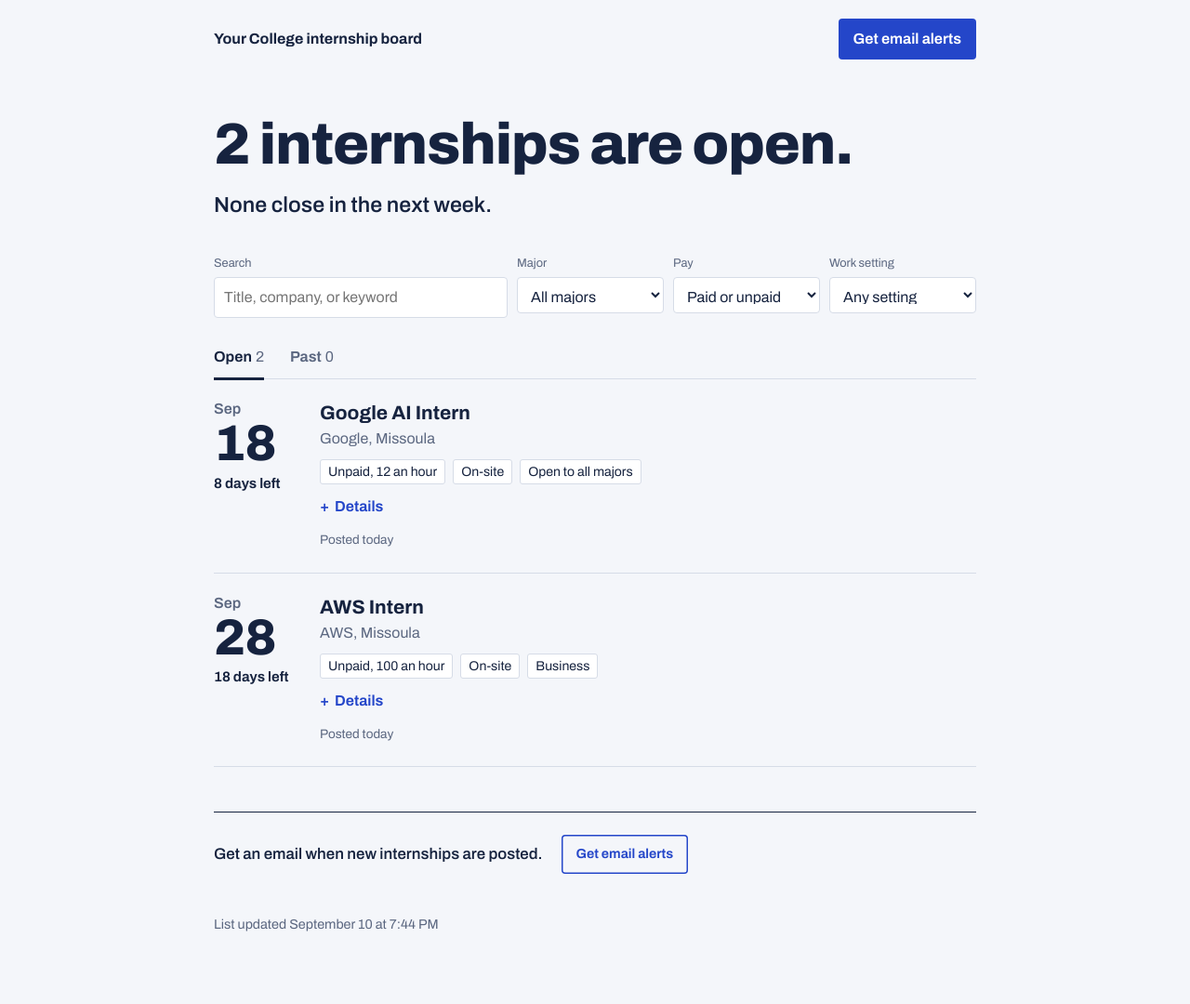
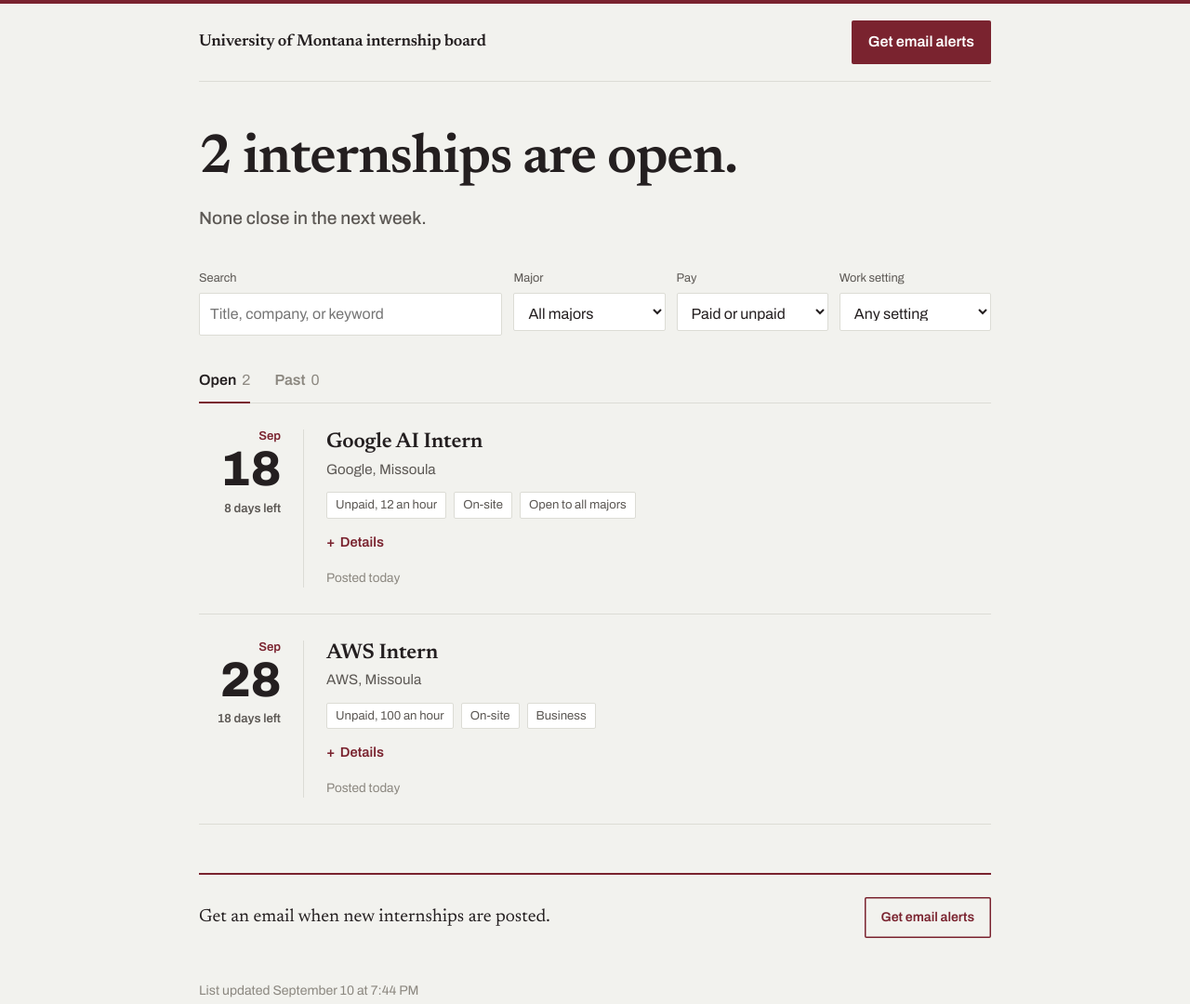
Before and after one commit to reggieduce/internship-board, a plain HTML site: page index.html in a window 1280 px wide. Shown: the whole page at 93% size. Drawn offline with Linux system fonts and the light colour scheme.

Commit message:
Update styles and college name in index.html

```diff
--- a/index.html
+++ b/index.html
@@ -6,143 +6,193 @@
 <title>Internship board</title>
 <link rel="preconnect" href="https://fonts.googleapis.com">
 <link rel="preconnect" href="https://fonts.gstatic.com" crossorigin>
-<link href="https://fonts.googleapis.com/css2?family=Archivo:wdth,wght@62..125,300..900&display=swap" rel="stylesheet">
+<link href="https://fonts.googleapis.com/css2?family=Archivo:ital,wdth,wght@0,62..125,300..900;1,62..125,300..900&family=Newsreader:ital,opsz,wght@0,6..72,400..700;1,6..72,400..700&display=swap" rel="stylesheet">
 <style>
   :root {
-    --paper: #F4F6FA;
+    --paper: #F2F2EE;
     --white: #FFFFFF;
-    --ink: #16233F;
-    --cobalt: #2446C9;
-    --cobalt-dark: #1A359E;
-    --marker: #FFE55C;
-    --slate: #5B6780;
-    --rule: #D6DCE7;
-    --muted: #8A93A6;
-    --stub-w: 92px;
+    --ink: #241F20;
+    --maroon: #7A232F;
+    --maroon-dark: #58151F;
+    --maroon-wash: #FAF3F3;
+    --rule: #DCDCD5;
+    --slate: #5C5854;
+    --muted: #8C8880;
+    --gold: #F1DFAF;
+    --stub-w: 112px;
+    --spine: 24px;
   }
   * { box-sizing: border-box; }
   html { -webkit-text-size-adjust: 100%; }
   body {
     margin: 0;
+    border-top: 4px solid var(--maroon);
     background: var(--paper);
     color: var(--ink);
     font-family: "Archivo", system-ui, sans-serif;
     font-variation-settings: "wdth" 100;
     font-size: 1rem;
-    line-height: 1.5;
+    line-height: 1.55;
+    -webkit-font-smoothing: antialiased;
   }
-  a { color: var(--cobalt); }
-  :focus-visible { outline: 3px solid var(--cobalt); outline-offset: 2px; }
-  .wrap { max-width: 860px; margin: 0 auto; padding: 0 20px; }
+  a { color: var(--maroon); text-underline-offset: 2px; }
+  :focus-visible { outline: 2px solid var(--maroon); outline-offset: 3px; }
+  .wrap { max-width: 900px; margin: 0 auto; padding: 0 24px; }
 
   /* Top bar */
-  .topbar { display: flex; align-items: center; justify-content: space-between; gap: 16px; padding: 20px 0; }
-  .brand { font-weight: 700; font-size: 1rem; }
+  .topbar {
+    display: flex; align-items: center; justify-content: space-between; gap: 16px;
+    padding: 18px 0; border-bottom: 1px solid var(--rule);
+  }
+  .brand {
+    font-family: "Newsreader", Georgia, serif;
+    font-weight: 600; font-size: 1.1rem; letter-spacing: -0.01em;
+  }
   .btn {
-    display: inline-block; font: inherit; font-weight: 650; text-decoration: none;
-    background: var(--cobalt); color: var(--white); border: 0; border-radius: 4px;
-    padding: 10px 16px; cursor: pointer; white-space: nowrap;
+    display: inline-block; font: inherit; font-weight: 600; text-decoration: none;
+    background: var(--maroon); color: var(--white); border: 0; border-radius: 2px;
+    padding: 11px 18px; cursor: pointer; white-space: nowrap;
+    transition: background-color .15s ease;
   }
-  .btn:hover { background: var(--cobalt-dark); }
-  .btn-quiet { background: transparent; color: var(--cobalt); box-shadow: inset 0 0 0 1.5px var(--cobalt); }
-  .btn-quiet:hover { background: var(--white); }
+  .btn:hover { background: var(--maroon-dark); }
+  .btn-quiet { background: transparent; color: var(--maroon); box-shadow: inset 0 0 0 1.5px var(--maroon); }
+  .btn-quiet:hover { background: var(--maroon-wash); }
 
   /* Hero: the live count is the headline */
-  .hero { padding: 40px 0 36px; }
+  .hero { padding: 52px 0 40px; }
   .hero h1 {
     margin: 0;
-    font-variation-settings: "wdth" 125;
-    font-weight: 820;
-    font-size: clamp(2.1rem, 6.4vw, 3.9rem);
-    line-height: 1.02;
-    letter-spacing: -0.02em;
+    font-family: "Newsreader", Georgia, serif;
+    font-weight: 600;
+    font-size: clamp(2.2rem, 6vw, 3.7rem);
+    line-height: 1.05;
+    letter-spacing: -0.018em;
+    max-width: 18ch;
     text-wrap: balance;
   }
   .hero .soon {
     display: inline-block;
-    margin-top: 16px;
-    font-size: clamp(1.15rem, 2.6vw, 1.45rem);
-    font-weight: 560;
+    margin-top: 18px;
+    font-size: clamp(1rem, 2.2vw, 1.2rem);
+    font-weight: 500;
+    color: var(--slate);
   }
   .mark {
-    background: linear-gradient(transparent 12%, var(--marker) 12%, var(--marker) 88%, transparent 88%);
-    padding: 0 0.2em;
+    background: var(--gold);
+    color: var(--ink);
+    padding: 0.06em 0.24em;
     -webkit-box-decoration-break: clone; box-decoration-break: clone;
   }
 
   /* Controls */
   .controls {
-    display: grid; gap: 10px;
+    display: grid; gap: 12px;
     grid-template-columns: 2fr repeat(3, 1fr);
-    padding-bottom: 20px;
+    padding-bottom: 26px;
   }
-  .controls label { display: block; font-size: 0.8rem; color: var(--slate); margin-bottom: 4px; }
+  .controls label { display: block; font-size: 0.8rem; color: var(--slate); margin-bottom: 5px; }
   .controls input, .controls select {
     width: 100%; font: inherit; color: var(--ink); background: var(--white);
-    border: 1.5px solid var(--rule); border-radius: 4px; padding: 9px 10px;
+    border: 1px solid var(--rule); border-radius: 2px; padding: 10px 11px;
   }
-  .controls input:focus, .controls select:focus { border-color: var(--cobalt); outline: none; box-shadow: 0 0 0 3px rgba(36,70,201,.18); }
+  .controls input:focus, .controls select:focus {
+    border-color: var(--maroon); outline: none; box-shadow: 0 0 0 3px rgba(122, 35, 47, .14);
+  }
 
-  .tabs { display: flex; gap: 28px; border-bottom: 1.5px solid var(--rule); }
+  .tabs { display: flex; gap: 26px; border-bottom: 1px solid var(--rule); }
   .tab {
-    font: inherit; font-weight: 650; background: none; border: 0; cursor: pointer;
-    color: var(--slate); padding: 10px 0; margin-bottom: -1.5px; border-bottom: 3px solid transparent;
+    font: inherit; font-weight: 600; background: none; border: 0; cursor: pointer;
+    color: var(--muted); padding: 10px 0; margin-bottom: -1px; border-bottom: 2px solid transparent;
   }
-  .tab[aria-selected="true"] { color: var(--ink); border-bottom-color: var(--ink); }
-  .tab .n { font-weight: 400; color: var(--slate); margin-left: 4px; }
+  .tab:hover { color: var(--ink); }
+  .tab[aria-selected="true"] { color: var(--ink); border-bottom-color: var(--maroon); }
+  .tab .n { font-weight: 400; color: var(--muted); margin-left: 6px; font-variant-numeric: tabular-nums; }
 
-  /* Listing rows: date stub + body */
+  /* Listing rows: deadline spine + body */
   .list { list-style: none; margin: 0; padding: 0; }
   .row {
-    display: grid; grid-template-columns: var(--stub-w) 1fr; gap: 22px;
-    padding: 24px 0; border-bottom: 1px solid var(--rule);
+    display: grid; grid-template-columns: var(--stub-w) 1fr;
+    padding: 28px 0; border-bottom: 1px solid var(--rule);
   }
-  .stub { text-align: left; font-variation-settings: "wdth" 62; line-height: 1; }
-  .stub .mo { display: block; font-size: 1rem; font-weight: 600; color: var(--slate); font-variation-settings: "wdth" 100; }
-  .stub .day { display: block; font-size: 3.4rem; font-weight: 800; letter-spacing: -0.01em; margin: 2px 0 6px; }
-  .stub .left { display: inline-block; font-size: 0.95rem; font-weight: 650; font-variation-settings: "wdth" 85; line-height: 1.3; }
-  .stub .rolling { display: block; font-size: 1.3rem; font-weight: 800; margin-top: 4px; }
+  .stub {
+    text-align: right; padding-right: var(--spine); line-height: 1;
+    font-variation-settings: "wdth" 100;
+  }
+  .stub .mo { display: block; font-size: 0.82rem; font-weight: 600; color: var(--maroon); }
+  .stub .day {
+    display: block; font-size: 3.3rem; font-weight: 800; line-height: 0.9;
+    letter-spacing: -0.01em; margin: 6px 0 9px;
+    font-variation-settings: "wdth" 70;
+    font-variant-numeric: tabular-nums;
+  }
+  .stub .left { display: inline-block; font-size: 0.82rem; font-weight: 600; color: var(--slate); line-height: 1.35; }
+  .stub .rolling {
+    display: block; margin-top: 8px;
+    font-family: "Newsreader", Georgia, serif; font-style: italic; font-weight: 600;
+    font-size: 1.6rem; line-height: 1; color: var(--maroon);
+  }
+  .row.is-past .stub .mo { color: var(--muted); }
   .row.is-past .stub .day, .row.is-past .stub .rolling { color: var(--muted); }
+  .row.is-past .body h2 { color: var(--slate); }
 
-  .body h2 { margin: 0; font-size: 1.3rem; line-height: 1.25; font-weight: 720; }
-  .org { margin: 2px 0 10px; color: var(--slate); }
-  .facts { display: flex; flex-wrap: wrap; gap: 6px 8px; margin: 0 0 12px; padding: 0; list-style: none; }
-  .facts li { font-size: 0.88rem; background: var(--white); border: 1px solid var(--rule); border-radius: 3px; padding: 2px 8px; }
-  .facts li.paid { border-color: var(--ink); }
-  .actions { display: flex; align-items: center; gap: 8px 18px; flex-wrap: wrap; margin-top: 14px; }
-  .posted { font-size: 0.85rem; color: var(--slate); }
+  .body { padding-left: var(--spine); border-left: 1px solid var(--rule); }
+  .body h2 {
+    margin: 0; font-family: "Newsreader", Georgia, serif;
+    font-size: 1.42rem; line-height: 1.22; font-weight: 600; letter-spacing: -0.008em;
+  }
+  .org { margin: 4px 0 12px; color: var(--slate); font-size: 0.95rem; }
+  .facts { display: flex; flex-wrap: wrap; gap: 6px 8px; margin: 0 0 14px; padding: 0; list-style: none; }
+  .facts li {
+    font-size: 0.82rem; color: var(--slate); background: var(--white);
+    border: 1px solid var(--rule); border-radius: 2px; padding: 3px 9px;
+  }
+  .facts li.paid { border-color: var(--maroon); background: var(--maroon-wash); color: var(--maroon-dark); }
+  .actions { display: flex; align-items: center; gap: 8px 18px; flex-wrap: wrap; margin-top: 16px; }
+  .posted { font-size: 0.85rem; color: var(--muted); }
 
   details { width: 100%; }
-  summary { cursor: pointer; font-weight: 650; color: var(--cobalt); width: max-content; list-style: none; }
+  summary {
+    cursor: pointer; font-weight: 600; font-size: 0.92rem; color: var(--maroon);
+    width: max-content; list-style: none;
+  }
   summary::-webkit-details-marker { display: none; }
   summary::before { content: "+"; display: inline-block; width: 1em; font-weight: 700; }
   details[open] summary::before { content: "\2013"; }
-  .detail-body { margin-top: 12px; padding: 16px 18px; background: var(--white); border-left: 3px solid var(--ink); }
+  .detail-body { margin-top: 14px; padding: 18px 20px; background: var(--white); border-left: 2px solid var(--maroon); }
   details[open] .detail-body { animation: reveal .18s ease-out; }
   @keyframes reveal { from { opacity: 0; transform: translateY(-4px); } to { opacity: 1; transform: none; } }
-  .desc { white-space: pre-line; margin: 0 0 14px; max-width: 68ch; }
-  .meta { display: grid; grid-template-columns: max-content 1fr; gap: 4px 16px; margin: 0; font-size: 0.92rem; }
-  .meta dt { color: var(--slate); }
+  .desc { white-space: pre-line; margin: 0 0 16px; max-width: 66ch; line-height: 1.6; }
+  .meta { display: grid; grid-template-columns: max-content 1fr; gap: 6px 20px; margin: 0; font-size: 0.92rem; }
+  .meta dt { color: var(--muted); }
   .meta dd { margin: 0; }
 
-  .empty { padding: 48px 0; }
-  .empty p { margin: 0 0 14px; font-size: 1.1rem; }
+  .empty { padding: 56px 0; }
+  .empty p { margin: 0 0 18px; font-family: "Newsreader", Georgia, serif; font-size: 1.35rem; line-height: 1.35; max-width: 34ch; }
 
-  footer { padding: 48px 0 64px; color: var(--slate); font-size: 0.9rem; }
-  footer .signup { display: flex; flex-wrap: wrap; align-items: center; gap: 12px 20px; padding: 24px 0; margin-bottom: 20px; border-top: 1.5px solid var(--ink); color: var(--ink); }
-  footer .signup p { margin: 0; font-size: 1.05rem; font-weight: 560; }
+  footer { padding: 52px 0 72px; color: var(--muted); font-size: 0.88rem; }
+  footer .signup {
+    display: flex; flex-wrap: wrap; align-items: center; justify-content: space-between;
+    gap: 14px 24px; padding: 24px 0; margin-bottom: 22px;
+    border-top: 2px solid var(--maroon); color: var(--ink);
+  }
+  footer .signup p { margin: 0; font-family: "Newsreader", Georgia, serif; font-size: 1.2rem; }
 
   @media (max-width: 680px) {
-    :root { --stub-w: 64px; }
+    :root { --stub-w: 74px; --spine: 16px; }
+    .wrap { padding: 0 18px; }
+    .hero { padding: 36px 0 30px; }
     .controls { grid-template-columns: 1fr 1fr; }
     .controls .search, .controls .major { grid-column: 1 / -1; }
-    .row { gap: 14px; }
-    .stub .day { font-size: 2.6rem; }
-    .stub .rolling { font-size: 1rem; }
-    .topbar .btn { padding: 8px 12px; font-size: 0.9rem; }
+    .stub .day { font-size: 2.4rem; }
+    .stub .rolling { font-size: 1.15rem; }
+    .body h2 { font-size: 1.25rem; }
+    .topbar .btn { padding: 9px 13px; font-size: 0.9rem; }
+    .meta { grid-template-columns: 1fr; gap: 2px; }
+    .meta dd { margin-bottom: 8px; }
   }
   @media (prefers-reduced-motion: reduce) {
     details[open] .detail-body { animation: none; }
+    .btn { transition: none; }
   }
 </style>
 </head>
@@ -205,7 +255,7 @@
 
 <script>
 /* ============ Settings: edit these ============ */
-const COLLEGE_NAME = "Your College";
+const COLLEGE_NAME = "University of Montana";
 const SIGNUP_FORM_URL = "https://YOUR-N8N-DOMAIN/form/internship-alerts";
 const CLOSING_SOON_DAYS = 7;
 /* ============================================== */
```
